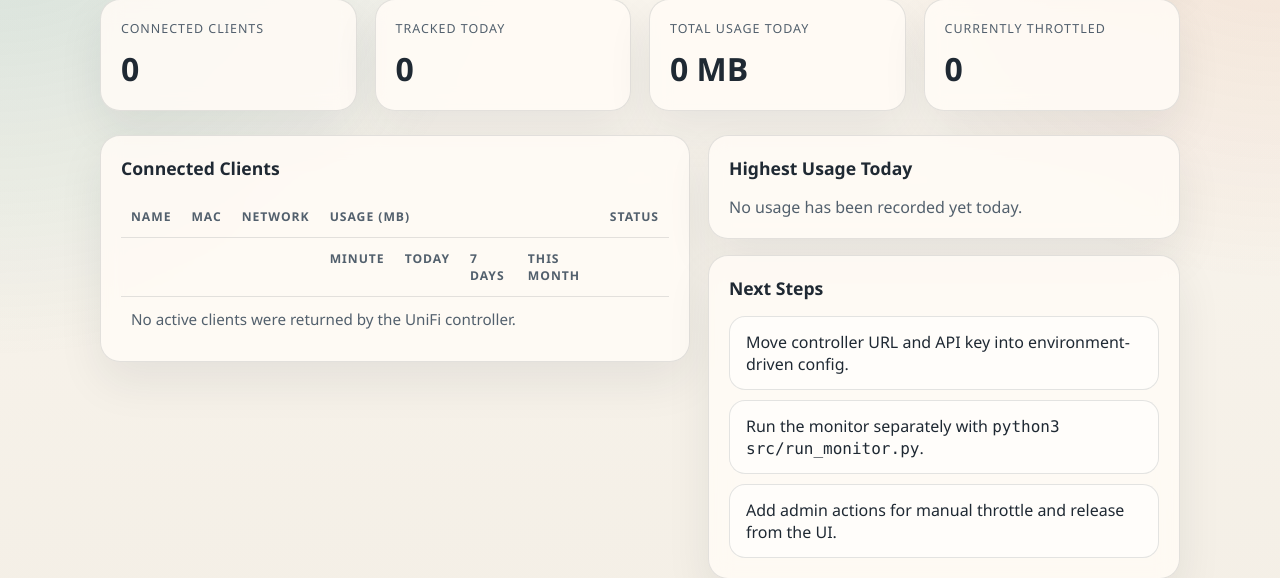
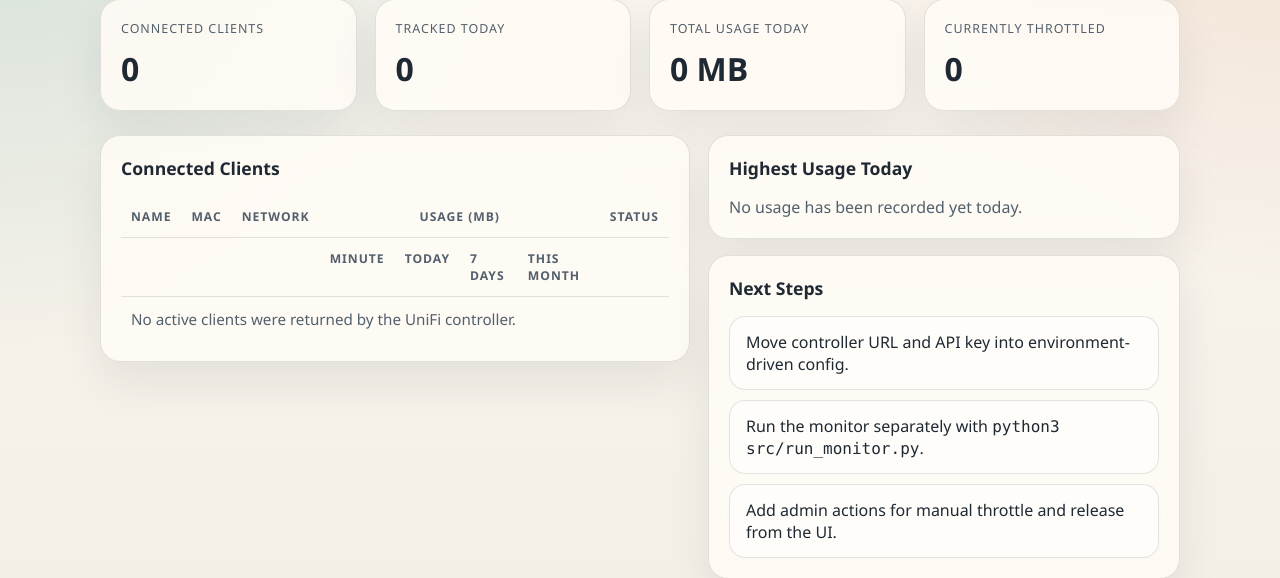
Before and after one commit to dcbriccetti/ubiquiti-usage-manager, a Flask app: page / in a window 1280 px wide. Shown: the part 169-747 px from the top of the page. Run offline with Flask 3, Linux system fonts and the light colour scheme; data that the repository does not hold is empty.

Commit message:
Center USAGE (MB) grouped heading in dashboard

```diff
--- a/src/templates/base.html
+++ b/src/templates/base.html
@@ -133,6 +133,10 @@
             color: var(--muted);
         }
 
+        th.usage-group {
+            text-align: center;
+        }
+
         tbody tr:last-child td {
             border-bottom: 0;
         }
--- a/src/templates/dashboard.html
+++ b/src/templates/dashboard.html
@@ -46,7 +46,7 @@
                             <th>Name</th>
                             <th>MAC</th>
                             <th>Network</th>
-                            <th colspan="4">Usage (MB)</th>
+                            <th colspan="4" class="usage-group">USAGE (MB)</th>
                             <th>Status</th>
                         </tr>
                         <tr>
```
